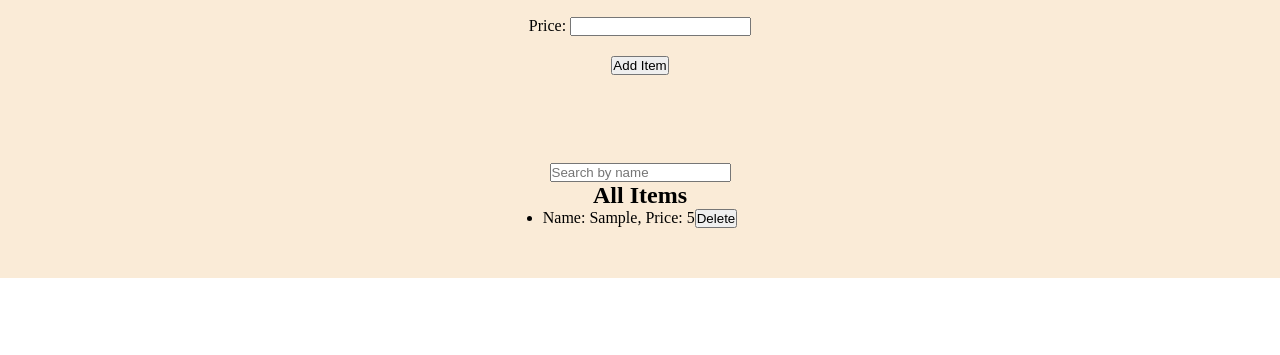
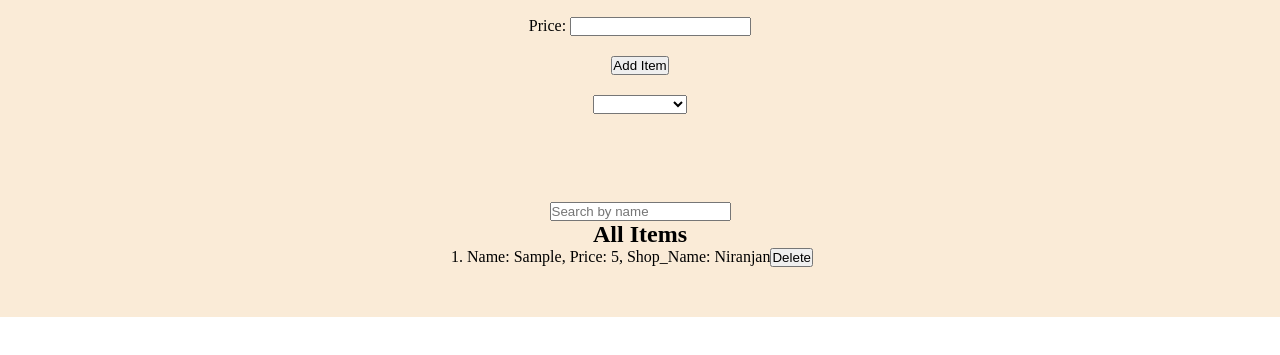
Before and after one commit to vasumanoharan/Price_form, a plain HTML site: page index.html in a window 1280 px wide. Both pictures are taken after typing "Sample", "5" into the empty fields and a click on the button "Add Item". Shown: the part 99-454 px from the top of the page. Drawn offline with Linux system fonts and the light colour scheme.

Commit message:
updsated

```diff
--- a/index.html
+++ b/index.html
@@ -36,17 +36,35 @@
             <div>
                 <button type="button" onclick="addItem()">Add Item</button>
             </div>
+            <div>
+                <select name="Shop_Name" id="Shop_Name">
+                    <option value="Niranjan">Niranjan</option>
+                    <option value="Amudha">Amudha</option>
+                    <option value="Santhi">Santhi</option>
+                    <option value="Indira">Indira</option>
+                    <option value="Baskar">Baskar</option>
+                    <option value="Raghu">Raghu</option>
+                    <option value="Pooma">Pooma</option>
+                    <option value="Kaala">Kaala</option>
+                    <option value="Mahalaksmi">Mahalaksmi</option>
+
+                    <option value="Others">Others</option>
+
+                </select>
+            </div>
 
         </form>
         <br>
-        <div style="display: flex;flex-direction: column;justify-content: center;align-items: center;margin-top: 20px;padding:50px;">
+        <div
+            style="display: flex;flex-direction: column;justify-content: center;align-items: center;margin-top: 20px;padding:50px;">
             <div>
                 <input type="text" id="searchInput" placeholder="Search by name" oninput="searchItems()">
             </div>
 
 
             <h2>All Items</h2>
-            <ul id="itemsList"></ul>
+
+            <ol id="itemsList" style="font-weight: 500;"></ol>
         </div>
 
     </div>
@@ -59,18 +77,20 @@
         function addItem() {
             const nameInput = document.getElementById('name');
             const priceInput = document.getElementById('price');
+            const ShopInput = document.getElementById('Shop_Name')
 
             const name = nameInput.value;
             const price = parseFloat(priceInput.value);
+            const Shop = ShopInput.value;
 
             // Validate input
-            if (!name || isNaN(price)) {
+            if (!name || isNaN(price || !Shop)) {
                 alert('Please fill in all fields');
                 return;
             }
 
             // Create a new item object
-            const newItem = { name, price };
+            const newItem = { name, price, Shop };
 
             // Add the new item object to the array
             items.push(newItem);
@@ -84,6 +104,7 @@
             // Clear the form
             nameInput.value = '';
             priceInput.value = '';
+            ShopInput.value = '';
         }
 
         function displayItems(itemsToDisplay = items) {
@@ -94,7 +115,7 @@
                 const item = itemsToDisplay[i];
 
                 const listItem = document.createElement('li');
-                listItem.textContent = `Name: ${item.name}, Price: ${item.price}`;
+                listItem.innerHTML = `Name: ${item.name}, Price: ${item.price}, Shop_Name: ${item.Shop}`;
 
                 const deleteButton = document.createElement('button');
                 deleteButton.textContent = 'Delete';
@@ -113,6 +134,7 @@
             displayItems();
         }
 
+        // Search bar codings
         function searchItems() {
             const searchInput = document.getElementById('searchInput');
             const searchTerm = searchInput.value.toLowerCase();
```
